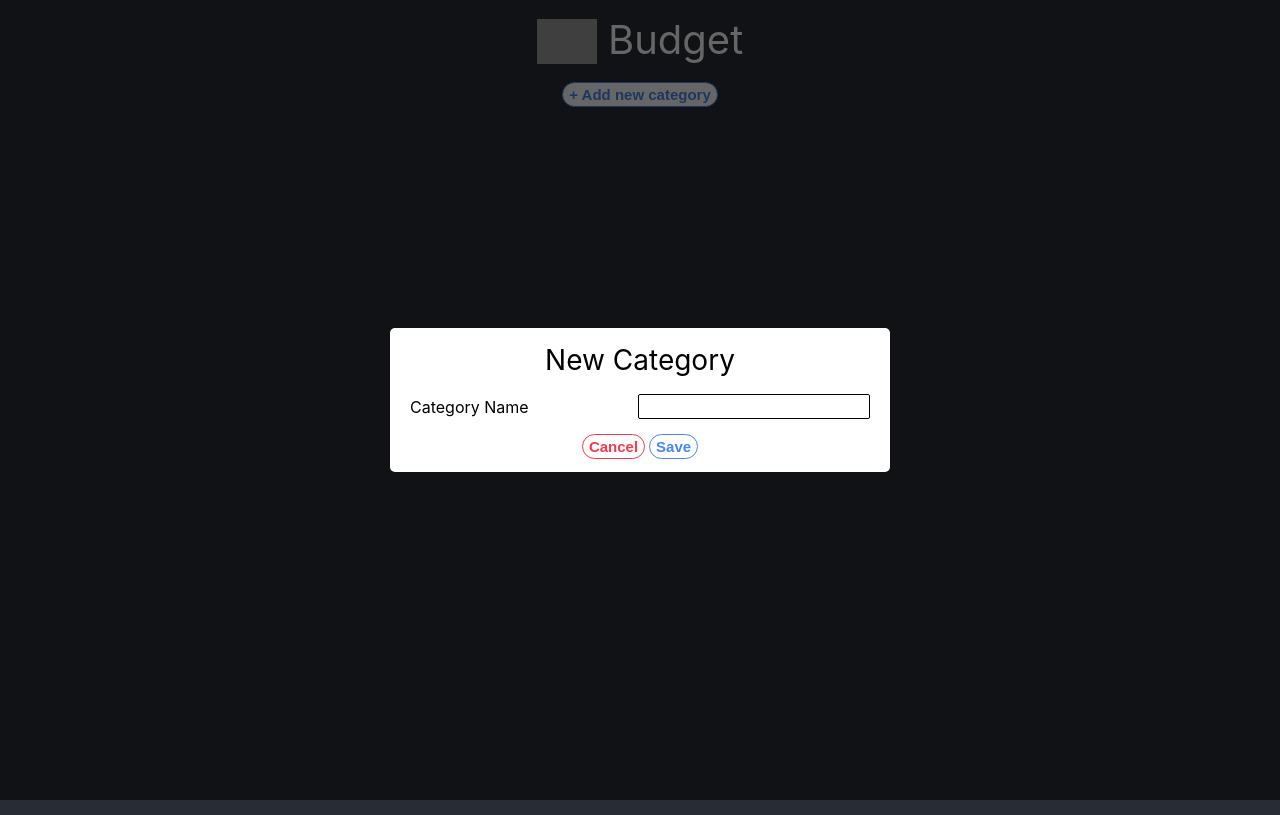
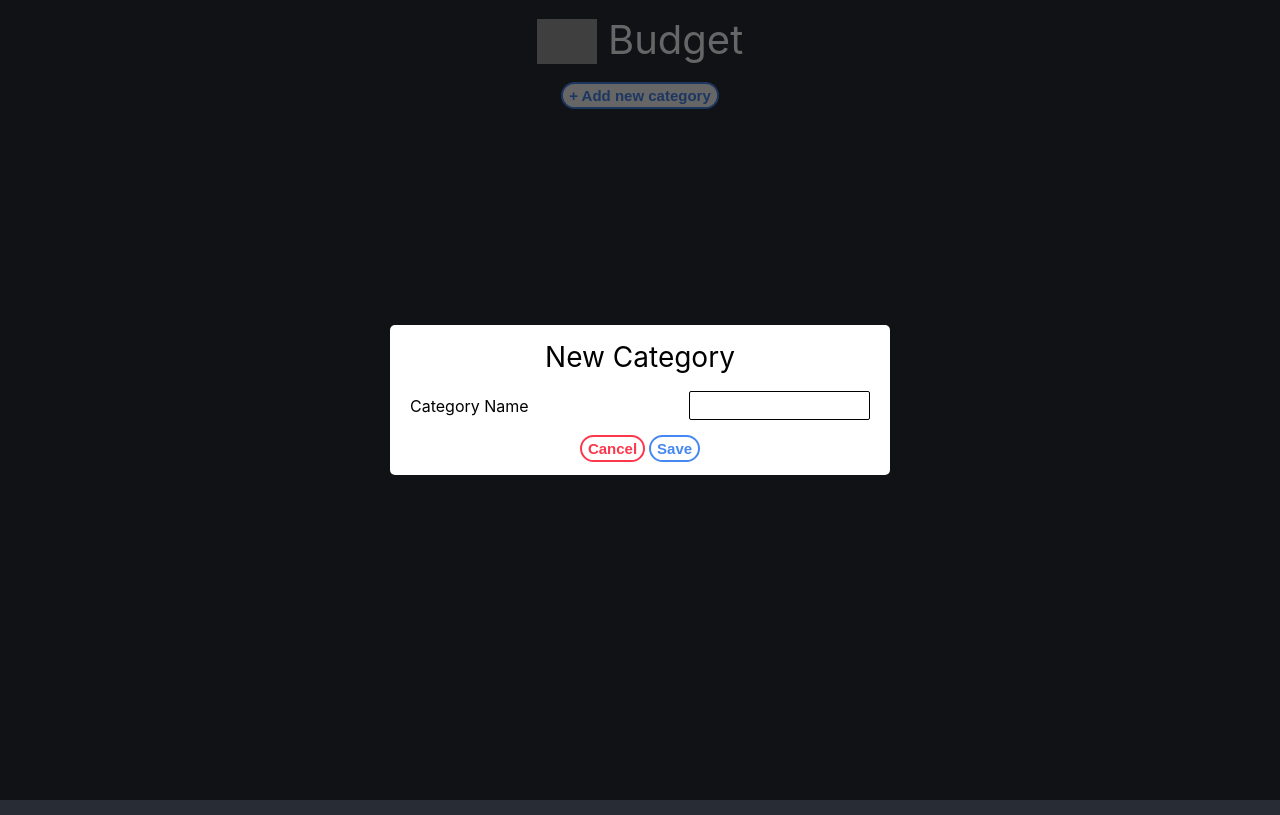
Before and after one commit to bradyberryessa/divvy-budget, a React (Create React App) app in the folder divvy-budget-front-end/: page / in a window 1280 px wide. Both pictures are taken after a click on the button "+ Add new category". Built offline with nearby package versions, Linux system fonts and the light colour scheme; no server answers; grey boxes are pictures that could not be loaded.

Commit message:
NOW I have added the finishing touches

```diff
--- a/divvy-budget-front-end/src/App.css
+++ b/divvy-budget-front-end/src/App.css
@@ -28,7 +28,9 @@
 .input {
   border: 1px solid black;
   border-radius: 2px;
-  font-size: 1.1em;
+  height: 25px;
+  width: 175px;
+  font-size: 0.9em;
   margin: 2px 0;
 }
 
--- a/divvy-budget-front-end/src/components/shared/button.css
+++ b/divvy-budget-front-end/src/components/shared/button.css
@@ -2,7 +2,7 @@
   padding: 3px 6px;
   margin: 3px 2px;
   background-color: white;
-  border: 1px solid #4688f1;
+  border: 2px solid #4688f1;
   border-radius: 25px;
   cursor: pointer;
   color: #4688f1;
--- a/divvy-budget-front-end/src/components/shared/button.jsx
+++ b/divvy-budget-front-end/src/components/shared/button.jsx
@@ -11,7 +11,7 @@ const Button = ({
 }) => {
   const styles = {
     backgroundColor: backgroundColor ? backgroundColor : null,
-    border: `1px solid ${borderColor ? borderColor : "#4688F1"}`,
+    border: `2px solid ${borderColor ? borderColor : "#4688F1"}`,
     color: color ? color : null
   };
 
```
